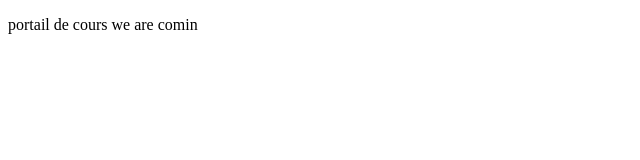
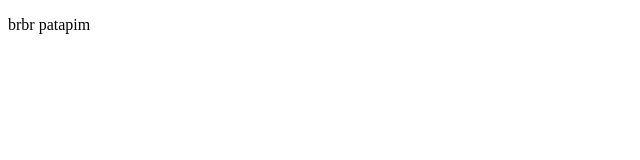
Before and after one commit to Gabderrahmene/skillsHub, an Angular app: page / in a window 1280 px wide. Shown: the top 160 px of the page, without its empty margins (0-640 px from the left). Built offline with nearby package versions, Linux system fonts and the light colour scheme.

Commit message:
brbr patapim

```diff
--- a/src/app/app.html
+++ b/src/app/app.html
@@ -1 +1 @@
-<p>portail de  cours we are comin</p>
+<p>brbr patapim</p>
```
